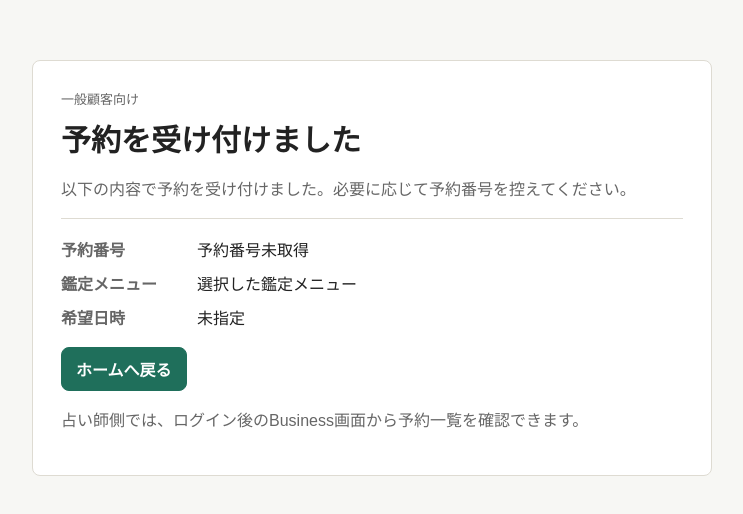
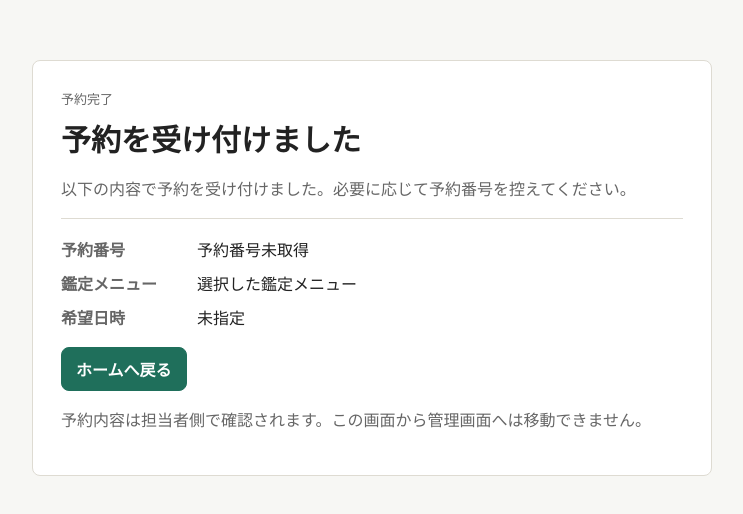
Before and after one commit to karukimori-wq/Growth-Engine, a Next.js app: page /public/booking/confirmed in a window 1280 px wide. Shown: the part 132-646 px from the top of the page, without its empty margins (268-1011 px from the left). Built offline with nearby package versions, Linux system fonts and the light colour scheme.

Commit message:
Remove admin wording from public booking confirmation

```diff
--- a/src/app/public/booking/confirmed/page.tsx
+++ b/src/app/public/booking/confirmed/page.tsx
@@ -38,7 +38,7 @@ export default async function BookingConfirmedPage({ searchParams }: Props) {
   return (
     <main className="public-page">
       <section className="public-panel">
-        <p className="eyebrow">一般顧客向け</p>
+        <p className="eyebrow">予約完了</p>
         <h1 className="page-title">予約を受け付けました</h1>
         <p className="muted">
           以下の内容で予約を受け付けました。必要に応じて予約番号を控えてください。
@@ -56,7 +56,7 @@ export default async function BookingConfirmedPage({ searchParams }: Props) {
           <a className="button" href="/">ホームへ戻る</a>
         </div>
         <p className="muted">
-          占い師側では、ログイン後のBusiness画面から予約一覧を確認できます。
+          予約内容は担当者側で確認されます。この画面から管理画面へは移動できません。
         </p>
       </section>
     </main>
```
